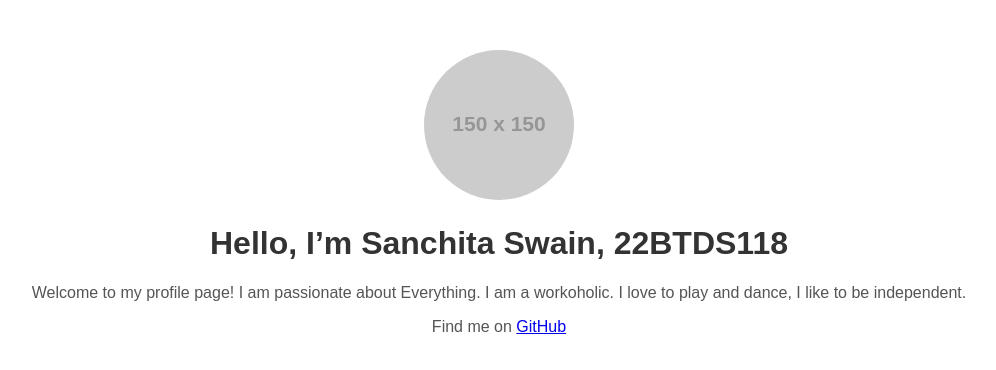
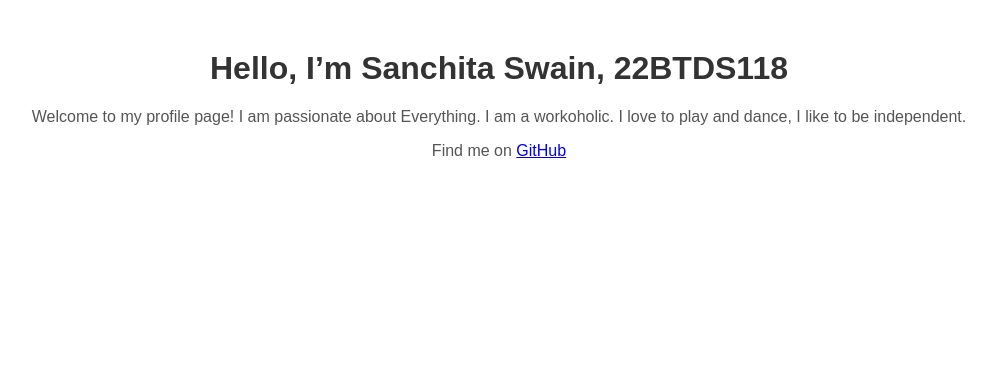
Before and after one commit to itsswain12/sanchita.github.io, a plain HTML site: page index.html in a window 1280 px wide. Shown: the whole page, without its empty margins (141-1137 px from the left). Drawn offline with Linux system fonts and the light colour scheme; placeholder pictures from the web are drawn by us.

Commit message:
Update index.html

```diff
--- a/index.html
+++ b/index.html
@@ -6,14 +6,12 @@
   <title>My Profile Page</title>
   <style>
     body { font-family: Arial, sans-serif; text-align: center; margin: 50px; }
-    img { border-radius: 50%; width: 150px; }
     h1 { color: #333; }
     p { color: #555; }
   </style>
 </head>
 <body>
-  <img src="https://via.placeholder.com/150" alt="Profile Photo">
-  <h1>Hello, I’m Sanchita Swain, 22BTDS118</h1>
+    <h1>Hello, I’m Sanchita Swain, 22BTDS118</h1>
   <p>Welcome to my profile page! I am passionate about Everything. I am a workoholic. I love to play and dance, I like to be independent.</p>
   <p>Find me on <a href="https://github.com/sanchitaswain">GitHub</a></p>
 </body>
```
